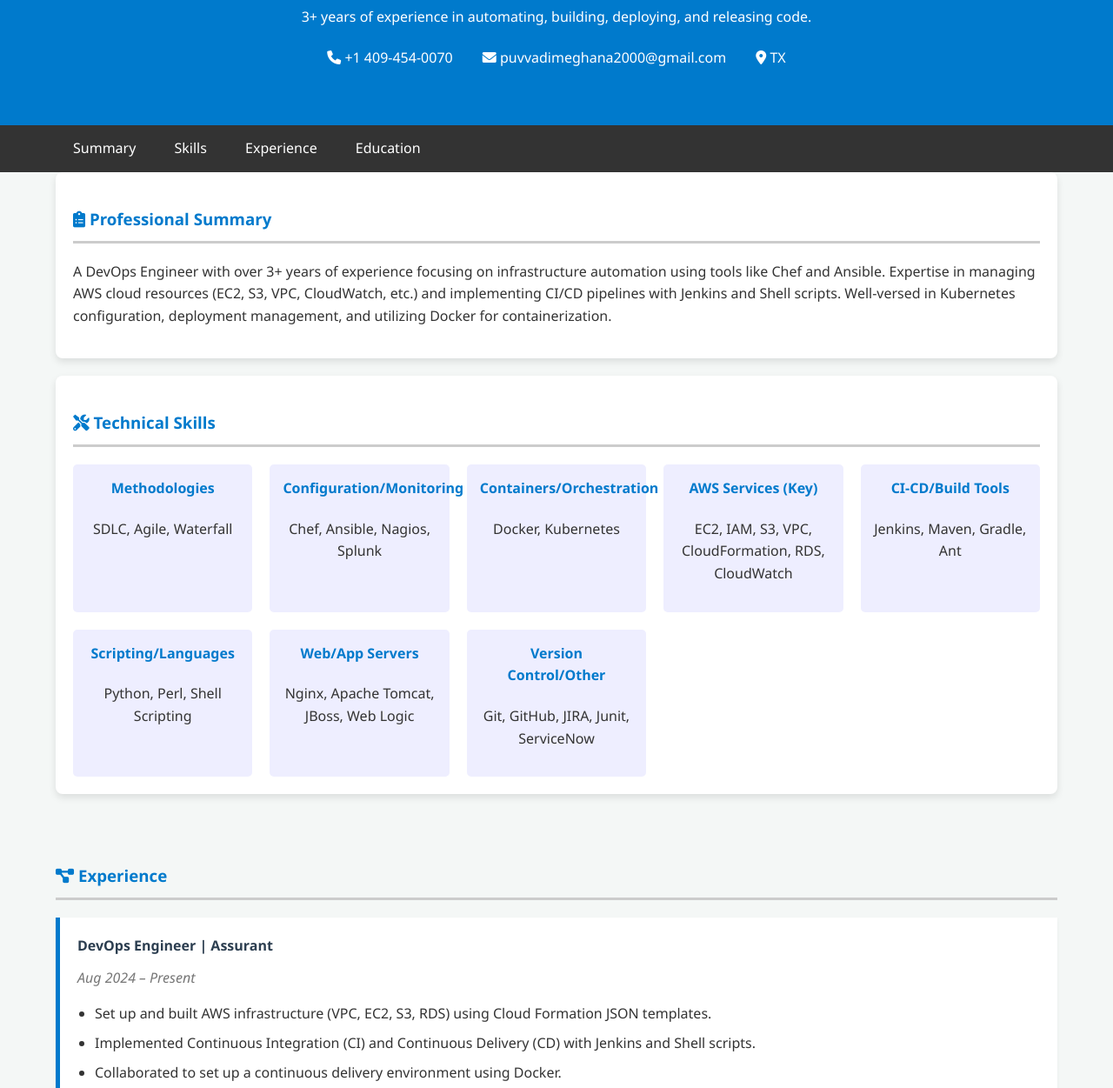
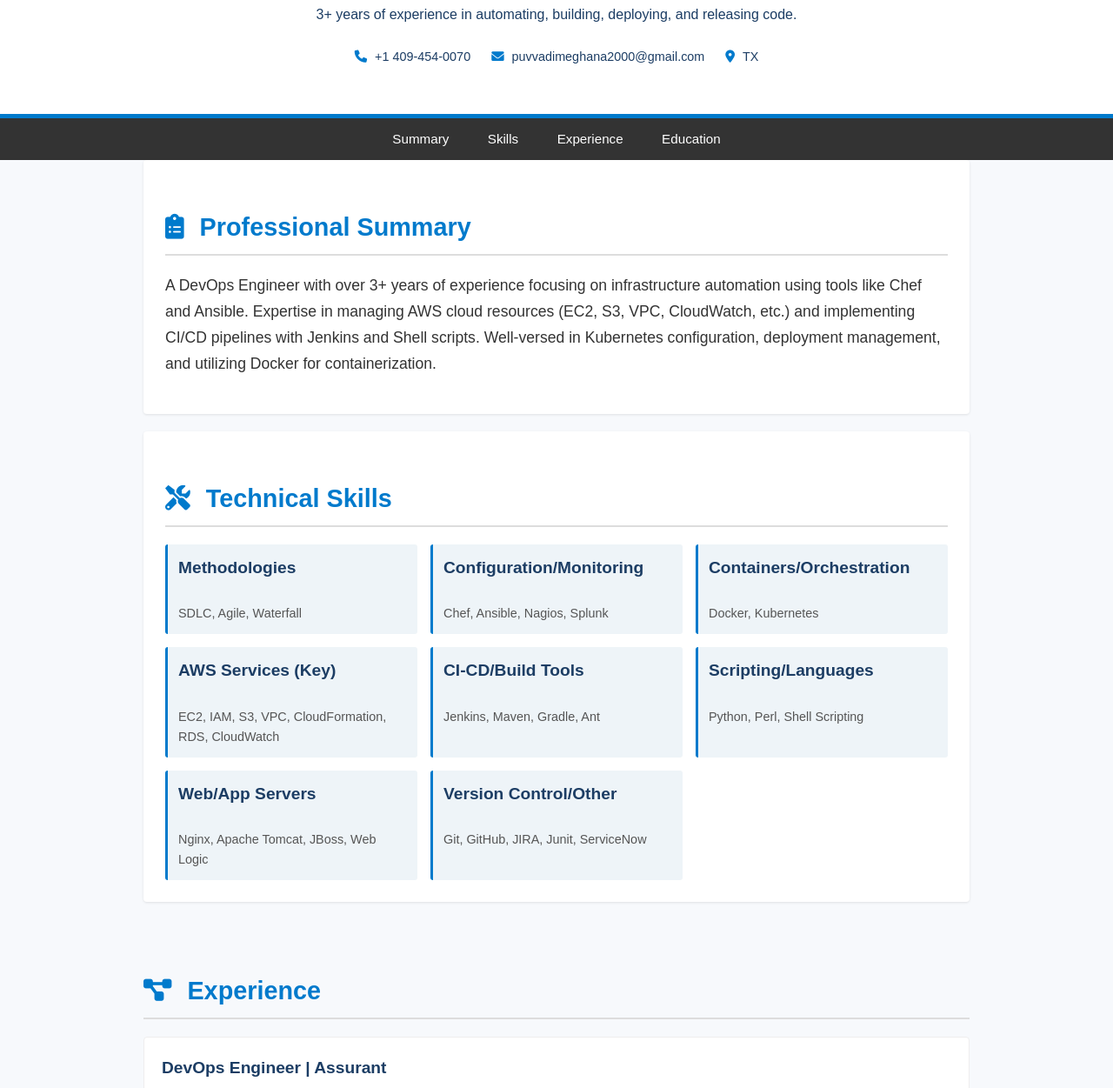
Before and after one commit to puvvadimeghana/Portfolio-Meghana-Puvvadi, a plain HTML site: page index.html in a window 1280 px wide. Shown: the part 207-1458 px from the top of the page at 87% size. Drawn offline with Linux system fonts and the light colour scheme.

Commit message:
Update style.css

```diff
--- a/style.css
+++ b/style.css
@@ -1,157 +1,212 @@
 /* General Styling & Setup */
 body {
-    font-family: 'Segoe UI', Tahoma, Geneva, Verdana, sans-serif;
+    font-family: 'Arial', 'Helvetica Neue', Helvetica, sans-serif;
     line-height: 1.6;
     margin: 0;
     padding: 0;
-    background-color: #f4f7f6; /* Light gray background */
-    color: #333;
+    background-color: #f7f9fc; /* Very light, clean background */
+    color: #333; /* Standard dark text */
 }
 
 .container {
     width: 90%;
-    max-width: 1200px;
+    max-width: 950px; /* Slightly narrower for focus */
     margin: auto;
     overflow: hidden;
     padding: 0 20px;
 }
 
-/* Header/Hero Section */
+/* Header/Hero Section - Focus on Name and Role */
 header {
-    background: #007acc; /* Professional blue color, common in tech */
-    color: white;
-    padding: 60px 0;
+    background: #ffffff;
+    color: #1c3d64; /* Deep professional blue */
+    padding: 50px 0;
     text-align: center;
+    border-bottom: 5px solid #007acc; /* Highlighted bottom border */
+    box-shadow: 0 2px 4px rgba(0, 0, 0, 0.05);
 }
 
 header h1 {
     margin-bottom: 5px;
-    font-size: 2.5em;
+    font-size: 2.8em;
+    font-weight: 700;
 }
 
 header h2 {
     margin-top: 0;
-    font-size: 1.5em;
-    font-weight: 300;
+    font-size: 1.4em;
+    font-weight: 400;
+    color: #666;
+    text-transform: uppercase;
+    letter-spacing: 2px;
+}
+
+.contact-info {
+    margin-top: 20px;
+    font-size: 0.9em;
 }
 
 .contact-info p {
-    margin: 5px 15px;
+    margin: 4px 10px;
     display: inline-block;
 }
 
-/* Navigation Bar */
+.contact-info i {
+    color: #007acc;
+    margin-right: 5px;
+}
+
+/* Navigation Bar - Subtle and fixed */
 nav {
     background: #333;
     color: white;
-    position: sticky; /* Keeps the nav bar visible when scrolling */
+    position: sticky;
     top: 0;
     z-index: 1000;
+    text-align: center;
 }
 
 nav a {
     color: white;
-    padding: 14px 20px;
+    padding: 12px 20px;
     display: inline-block;
     text-decoration: none;
-    text-align: center;
     transition: background-color 0.3s;
+    font-size: 0.95em;
+    font-weight: 500;
 }
 
 nav a:hover {
-    background-color: #005f99;
+    background-color: #007acc; /* Professional blue on hover */
 }
 
 /* Main Content Sections */
 section {
-    padding: 40px 0;
-    margin-bottom: 20px;
+    padding: 30px 0;
+    margin-bottom: 10px;
 }
 
 h3 {
     color: #007acc;
-    border-bottom: 3px solid #ccc;
-    padding-bottom: 10px;
+    border-bottom: 2px solid #ddd;
+    padding-bottom: 8px;
+    margin-bottom: 20px;
+    font-size: 1.8em;
+    font-weight: 600;
+}
+
+h3 i {
+    margin-right: 10px;
+}
+
+h4 {
+    color: #1c3d64;
+    margin-top: 0;
+    font-size: 1.2em;
+}
+
+/* Card Styling - Clean white boxes */
+.card {
+    background: white;
+    padding: 25px;
+    border-radius: 4px;
+    box-shadow: 0 1px 3px rgba(0, 0, 0, 0.1); /* Subtle shadow */
     margin-bottom: 20px;
 }
 
-h4 {
-    color: #2c3e50;
-    margin-top: 0;
-}
-
-/* Card Styling for sections */
-.card {
-    background: white;
-    padding: 20px;
-    border-radius: 8px;
-    box-shadow: 0 4px 8px rgba(0, 0, 0, 0.1);
+/* Summary Section */
+#summary p {
+    font-size: 1.1em;
+    line-height: 1.7;
 }
 
 /* Skills Grid */
 .skills-grid {
     display: grid;
-    grid-template-columns: repeat(auto-fit, minmax(200px, 1fr));
-    gap: 20px;
-    text-align: center;
+    grid-template-columns: repeat(auto-fit, minmax(250px, 1fr));
+    gap: 15px;
+    text-align: left;
 }
 
 .skills-grid div {
-    padding: 15px;
-    background: #eef;
-    border-radius: 5px;
+    padding: 12px;
+    background: #eef4f8; /* Very light blue tint */
+    border-left: 3px solid #007acc;
+    border-radius: 3px;
 }
 
-.skills-grid h4 {
-    color: #007acc;
+.skills-grid p {
+    font-size: 0.9em;
+    color: #555;
+    margin: 5px 0 0 0;
 }
 
 /* Experience Section */
 .job-card {
     background: white;
     padding: 20px;
-    margin-bottom: 20px;
-    border-left: 5px solid #007acc;
-    box-shadow: 0 2px 4px rgba(0, 0, 0, 0.05);
+    margin-bottom: 15px;
+    border: 1px solid #eee;
+    border-radius: 4px;
 }
 
 .duration {
     font-style: italic;
     color: #777;
-    margin-top: -10px;
-    margin-bottom: 15px;
+    margin-top: -5px;
+    margin-bottom: 10px;
+    display: block;
 }
 
 .job-card ul {
-    list-style: disc;
-    padding-left: 20px;
+    list-style: none; /* Remove default bullet */
+    padding-left: 0;
 }
 
 .job-card li {
-    margin-bottom: 8px;
+    margin-bottom: 6px;
+    padding-left: 1.5em;
+    text-indent: -1.5em; /* Create hanging indent for custom bullet */
+    color: #444;
+}
+
+.job-card li:before {
+    content: "•"; /* Custom bullet point */
+    color: #007acc;
+    font-weight: bold;
+    display: inline-block;
+    width: 1.5em;
 }
 
 /* Education Section */
 .edu-item {
     margin-bottom: 15px;
 }
+.edu-item p {
+    color: #777;
+    font-size: 0.9em;
+}
 
 /* Footer */
 footer {
-    background: #333;
-    color: white;
+    background: #f0f0f0;
+    color: #666;
     text-align: center;
-    padding: 20px 0;
-    margin-top: 30px;
+    padding: 15px 0;
+    margin-top: 20px;
+    font-size: 0.85em;
+    border-top: 1px solid #eee;
 }
 
 /* Responsive Adjustments */
-@media (max-width: 768px) {
+@media (max-width: 600px) {
+    header h1 {
+        font-size: 2em;
+    }
     nav a {
         padding: 10px 10px;
-        font-size: 0.9em;
+        font-size: 0.85em;
     }
-
     .contact-info p {
         display: block;
         margin: 5px 0;
```
